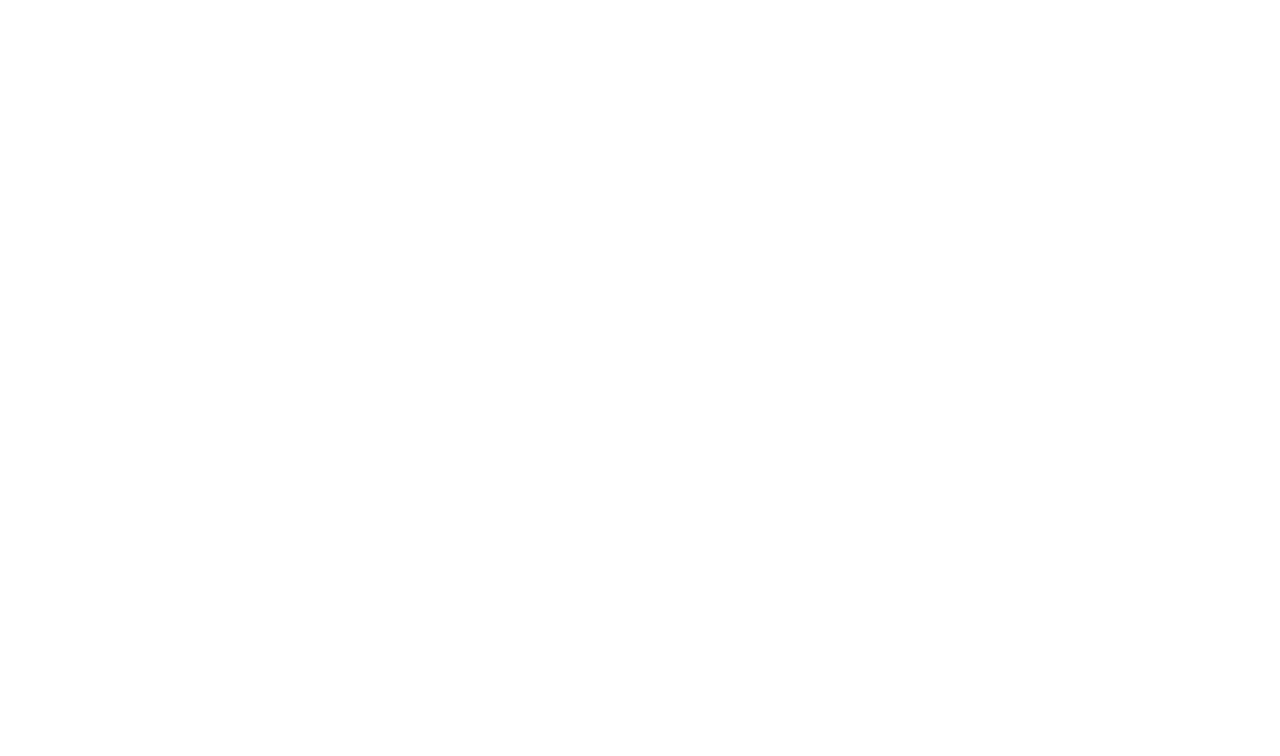
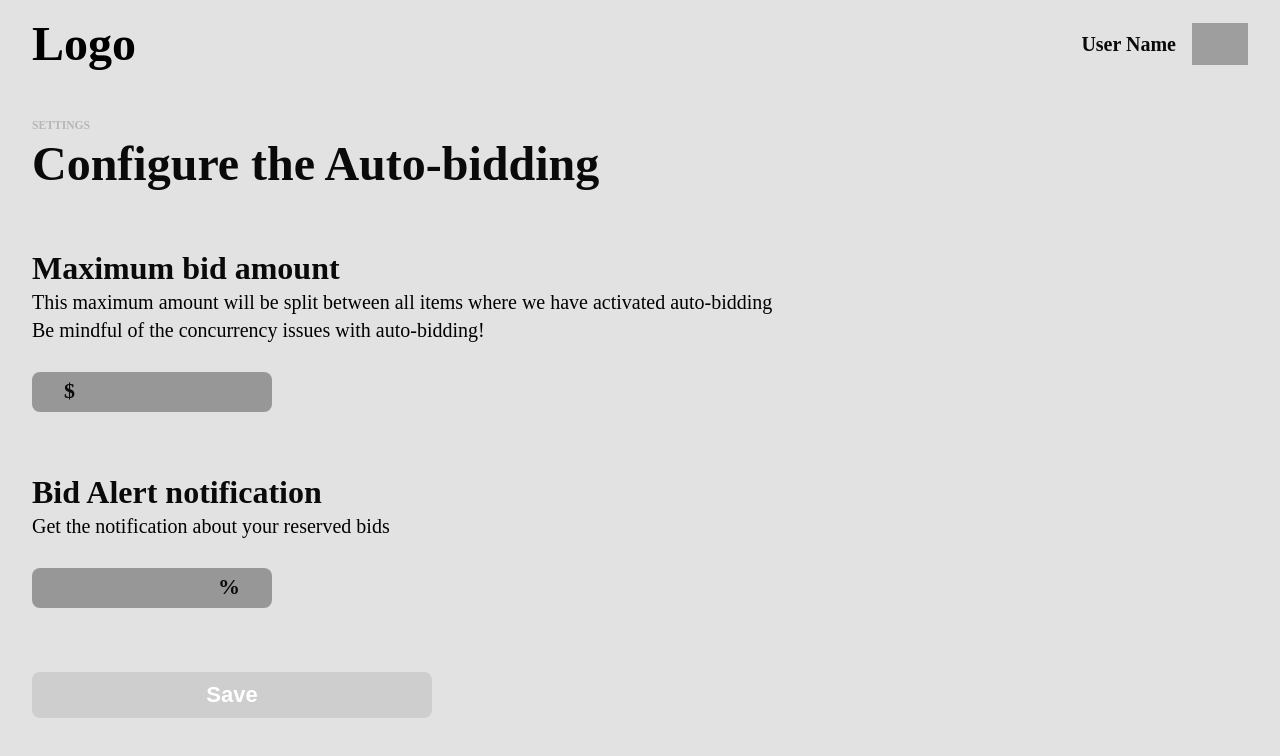
Before and after one commit to ThaSMorato/bid-app-web, a React (Create React App) app: page /settings in a window 1280 px wide. Before the commit this address had no page. Shown: the top 756 px of the page. Built offline with nearby package versions, Linux system fonts and the light colour scheme; grey boxes are pictures that could not be loaded.

Commit message:
feat: page config

```diff
--- a/src/App.tsx
+++ b/src/App.tsx
@@ -1,5 +1,6 @@
 import { BrowserRouter, Routes, Route } from "react-router-dom";
 import { PrivateRoute } from "./components/PrivateRoute";
+import { Config } from "./pages/Config";
 import { Home } from "./pages/Home";
 import { Login } from "./pages/Login";
 import { Product } from "./pages/Product";
@@ -11,6 +12,7 @@ function App() {
         <Route element={<PrivateRoute />}>
           <Route path='/' element={<Home />} />
           <Route path='/product/:id' element={<Product />} />
+          <Route path='/settings' element={<Config />} />
         </Route>
         <Route path='/login' element={<Login />} />
       </Routes>
--- /dev/null
+++ b/src/pages/Config/index.tsx
@@ -0,0 +1,27 @@
+import { Button } from "../../components/Button";
+import { Input } from "../../components/Input";
+import { Layout } from "../../components/Layout";
+import styles from "./styles.module.scss";
+
+export const Config = () => {
+  return (
+    <Layout>
+      <div className={styles.Config}>
+        <span>SETTINGS</span>
+        <h2>Configure the Auto-bidding</h2>
+        <h4>Maximum bid amount</h4>
+        <p>
+          This maximum amount will be split between all items where we have activated auto-bidding
+        </p>
+        <p>Be mindful of the concurrency issues with auto-bidding!</p>
+        <Input name='bid-amount' label={"$"} labelPosition='left' type='number' />
+
+        <h4>Bid Alert notification</h4>
+        <p>Get the notification about your reserved bids</p>
+        <Input name='porc-notification' label={"%"} labelPosition='right' type='number' />
+
+        <Button>Save</Button>
+      </div>
+    </Layout>
+  );
+};
--- /dev/null
+++ b/src/pages/Config/styles.module.scss
@@ -0,0 +1,40 @@
+.Config {
+  padding: 2rem;
+
+  span {
+    font-size: 0.725rem;
+    color: var(--white-600);
+    font-weight: 900;
+    display: block;
+    margin-bottom: 0.5rem;
+  }
+
+  h2 {
+    font-size: 3rem;
+    color: var(--black-100);
+    margin-bottom: 4rem;
+    font-weight: 900;
+  }
+
+  h4 {
+    font-size: 2rem;
+    color: var(--black-100);
+    font-weight: 600;
+    margin-bottom: 0.5rem;
+  }
+
+  div {
+    margin-top: 2rem;
+    margin-bottom: 4rem;
+    max-width: 15rem;
+  }
+
+  button {
+    width: 25rem;
+  }
+
+  p {
+    font-size: 1.25rem;
+    margin: 0.5rem 0;
+  }
+}
--- a/src/pages/Product/index.tsx
+++ b/src/pages/Product/index.tsx
@@ -5,6 +5,7 @@ import { Layout } from "../../components/Layout";
 import { PageLoading } from "../../components/PageLoading";
 import { Checkboxes } from "../../components/Checkboxes";
 import styles from "./styles.module.scss";
+import { Link } from "react-router-dom";
 
 type ProductObject = {
   name: string;
@@ -75,7 +76,9 @@ export const Product = () => {
                   },
                 ]}
               />
-              <label htmlFor='activate_auto_bidding'>Activate the auto-bidding</label>
+              <label htmlFor='activate_auto_bidding'>
+                Activate the <Link to='/settings'>auto-bidding</Link>
+              </label>
             </div>
           </div>
         </div>
```
